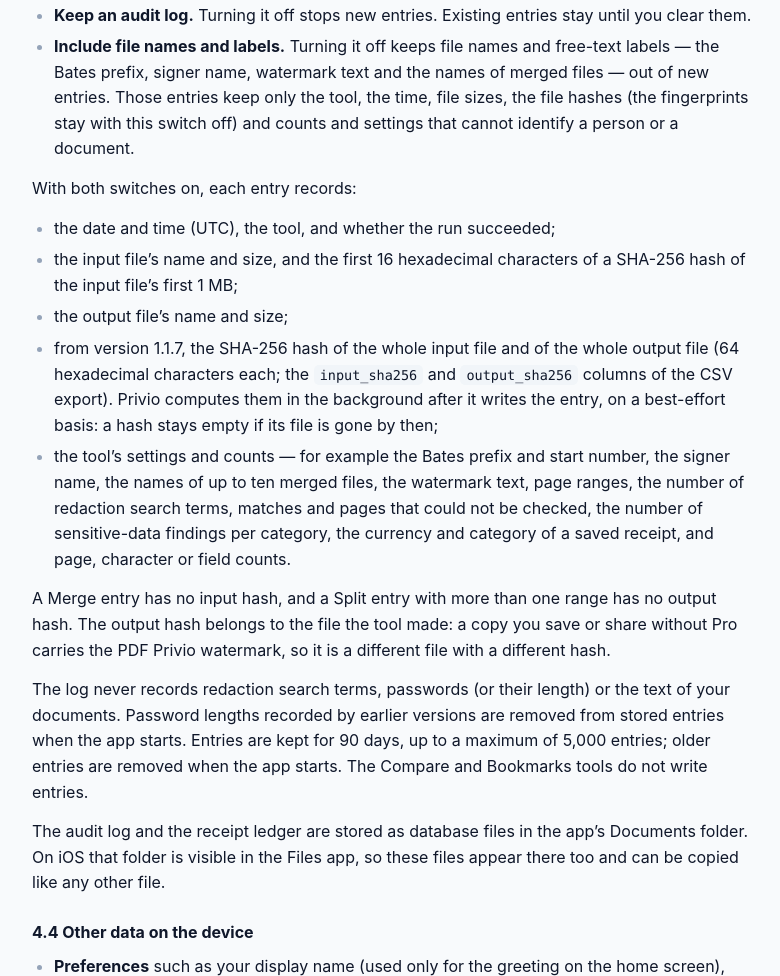
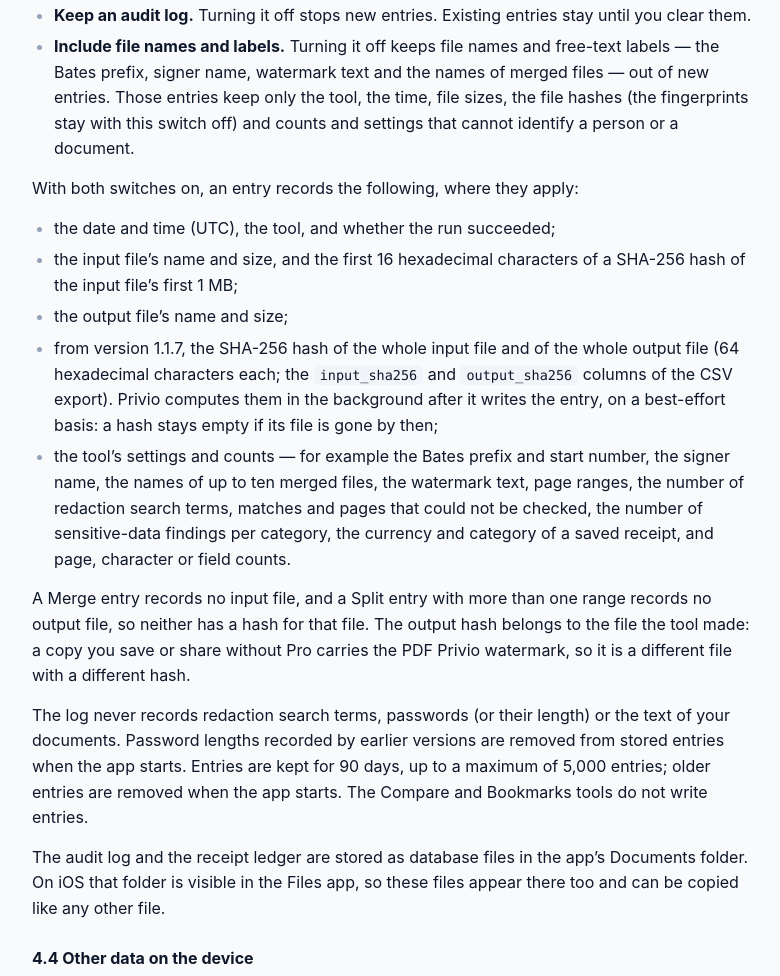
Before and after one commit to mustafasalimerek-bit/pdfprivio-legal, a plain HTML site: page privacy/index.html in a window 1280 px wide. Shown: the part 5022-5998 px from the top of the page, without its empty margins (248-1028 px from the left). Drawn offline with Linux system fonts and the light colour scheme.

Commit message:
Privacy 1.1.7: the version note and the entry list carry the hash conditions
§11 said 1.1.7 "adds SHA-256 hashes ... to audit-log entries", which reads
as every entry. It now says "whole-file SHA-256 hashes, where available,
for the input and output files an audit-log entry records", as the 1.1.7
store note does. The §4.3 list is introduced as what an entry records
"where they apply" (Scan has no input file), and the note after it says a
Merge entry records no input file and a multi-range Split entry no output
file, so neither has a hash for that file. Raised by the 1.1.7 session.

Co-Authored-By: Claude Opus 5.5 <noreply@anthropic.com>

```diff
--- a/privacy/index.html
+++ b/privacy/index.html
@@ -282,7 +282,7 @@
       <li><strong>Keep an audit log.</strong> Turning it off stops new entries. Existing entries stay until you clear them.</li>
       <li><strong>Include file names and labels.</strong> Turning it off keeps file names and free-text labels — the Bates prefix, signer name, watermark text and the names of merged files — out of new entries. Those entries keep only the tool, the time, file sizes, the file hashes (the fingerprints stay with this switch off) and counts and settings that cannot identify a person or a document.</li>
     </ul>
-    <p>With both switches on, each entry records:</p>
+    <p>With both switches on, an entry records the following, where they apply:</p>
     <ul>
       <li>the date and time (UTC), the tool, and whether the run succeeded;</li>
       <li>the input file’s name and size, and the first 16 hexadecimal characters of a SHA-256 hash of the input file’s first 1&nbsp;MB;</li>
@@ -290,7 +290,7 @@
       <li>from version 1.1.7, the SHA-256 hash of the whole input file and of the whole output file (64 hexadecimal characters each; the <code>input_sha256</code> and <code>output_sha256</code> columns of the CSV export). Privio computes them in the background after it writes the entry, on a best-effort basis: a hash stays empty if its file is gone by then;</li>
       <li>the tool’s settings and counts — for example the Bates prefix and start number, the signer name, the names of up to ten merged files, the watermark text, page ranges, the number of redaction search terms, matches and pages that could not be checked, the number of sensitive-data findings per category, the currency and category of a saved receipt, and page, character or field counts.</li>
     </ul>
-    <p>A Merge entry has no input hash, and a Split entry with more than one range has no output hash. The output hash belongs to the file the tool made: a copy you save or share without Pro carries the PDF Privio watermark, so it is a different file with a different hash.</p>
+    <p>A Merge entry records no input file, and a Split entry with more than one range records no output file, so neither has a hash for that file. The output hash belongs to the file the tool made: a copy you save or share without Pro carries the PDF Privio watermark, so it is a different file with a different hash.</p>
     <p>The log never records redaction search terms, passwords (or their length) or the text of your documents. Password lengths recorded by earlier versions are removed from stored entries when the app starts. Entries are kept for 90 days, up to a maximum of 5,000 entries; older entries are removed when the app starts. The Compare and Bookmarks tools do not write entries.</p>
     <p>The audit log and the receipt ledger are stored as database files in the app’s Documents folder. On iOS that folder is visible in the Files app, so these files appear there too and can be copied like any other file.</p>
 
@@ -335,7 +335,7 @@
     <p>Otherwise this policy describes those versions as well. Updating to the current version removes the advertising SDK.</p>
 
     <h2>11. Changes and contact</h2>
-    <p>We update this policy when the app’s data practices change and note material changes in the app’s release notes. This version, for 1.1.5 to 1.1.7, describes these changes from the policy for versions 1.1.1 to 1.1.3: no advertising SDK; optional Firebase Analytics, off by default with Pro; audit-log switches; temporary files left behind by an interrupted operation being deleted when the app starts; and, in detail, the app’s network connections, its audit log and its temporary files. Version 1.1.6 adds two details: the export-completed statistic says whether the file carries the free version’s watermark (section 2), and a file saved or shared without Pro is a watermarked copy (section 4.1). Version 1.1.7 adds SHA-256 hashes of the whole input and output files to audit-log entries (section 4.3). Contact <a href="mailto:mustafasalimerek@gmail.com">mustafasalimerek@gmail.com</a> with privacy questions; we aim to respond within 30 days.</p>
+    <p>We update this policy when the app’s data practices change and note material changes in the app’s release notes. This version, for 1.1.5 to 1.1.7, describes these changes from the policy for versions 1.1.1 to 1.1.3: no advertising SDK; optional Firebase Analytics, off by default with Pro; audit-log switches; temporary files left behind by an interrupted operation being deleted when the app starts; and, in detail, the app’s network connections, its audit log and its temporary files. Version 1.1.6 adds two details: the export-completed statistic says whether the file carries the free version’s watermark (section 2), and a file saved or shared without Pro is a watermarked copy (section 4.1). Version 1.1.7 adds whole-file SHA-256 hashes, where available, for the input and output files an audit-log entry records (section 4.3). Contact <a href="mailto:mustafasalimerek@gmail.com">mustafasalimerek@gmail.com</a> with privacy questions; we aim to respond within 30 days.</p>
 
     <footer class="site">
       <p>© 2026 Erek Studio · <a href="../">Privio</a> · <a href="../terms/">Terms of Service</a></p>
```
